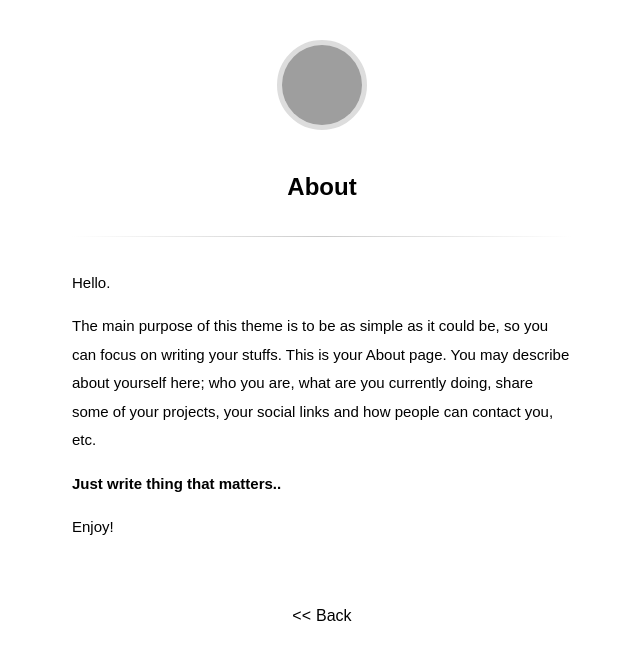
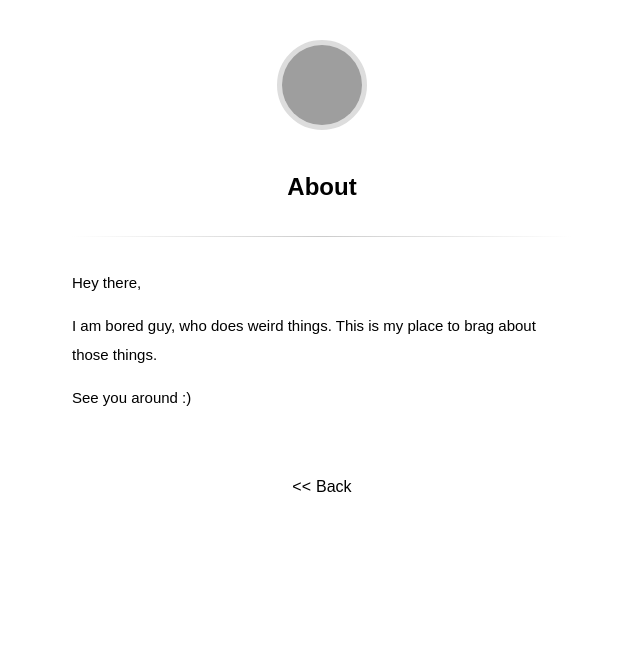
Before and after one commit to funkyL/funkyL.github.io, a Jekyll site: the page built from about.md, in a window 1280 px wide. Shown: the top 660 px of the page, without its empty margins (318-958 px from the left). Built offline with Jekyll 4.4.1, drawn with Linux system fonts in a browser that asks for light colours; some web fonts are replaced; grey boxes are pictures that could not be loaded.

```diff
--- a/_config.yml
+++ b/_config.yml
@@ -1,13 +1,14 @@
 # Site Info
 title:              "Supersofus - Blog"
 description:        "Blogging about big and small."
-
+google_verify:       # Put your Google Verification here
+google_analytics:    # Put your Google Analytics code
 
 # Author Info
-author_name:        "Heiswayi Nrird"
-author_email:       hnrird@gmail.com
-author_gravatar:    2b38b1b0e7e08b69379bd61582adf0c8 # Gravatar md5 hash
-twitter_username:   HeiswayiNrird
+author_name:        "Super Sofus"
+author_email:
+author_gravatar:     # Gravatar md5 hash
+twitter_username:
 
 # Site Settings
 baseurl:            "" # Base URL must end WITHOUT a slash, default: ""
--- a/about.md
+++ b/about.md
@@ -2,10 +2,8 @@
 title: About
 ---
 
-Hello.
+Hey there,
 
-The main purpose of this theme is to be as simple as it could be, so you can focus on writing your stuffs. This is your About page. You may describe about yourself here; who you are, what are you currently doing, share some of your projects, your social links and how people can contact you, etc.
+I am bored guy, who does weird things. This is my place to brag about those things.
 
-**Just write thing that matters..**
-
-Enjoy!
+See you around :)
```
Also changed, not shown: _posts/2016-01-08-Game-on.md (added, +7 -0 lines).
